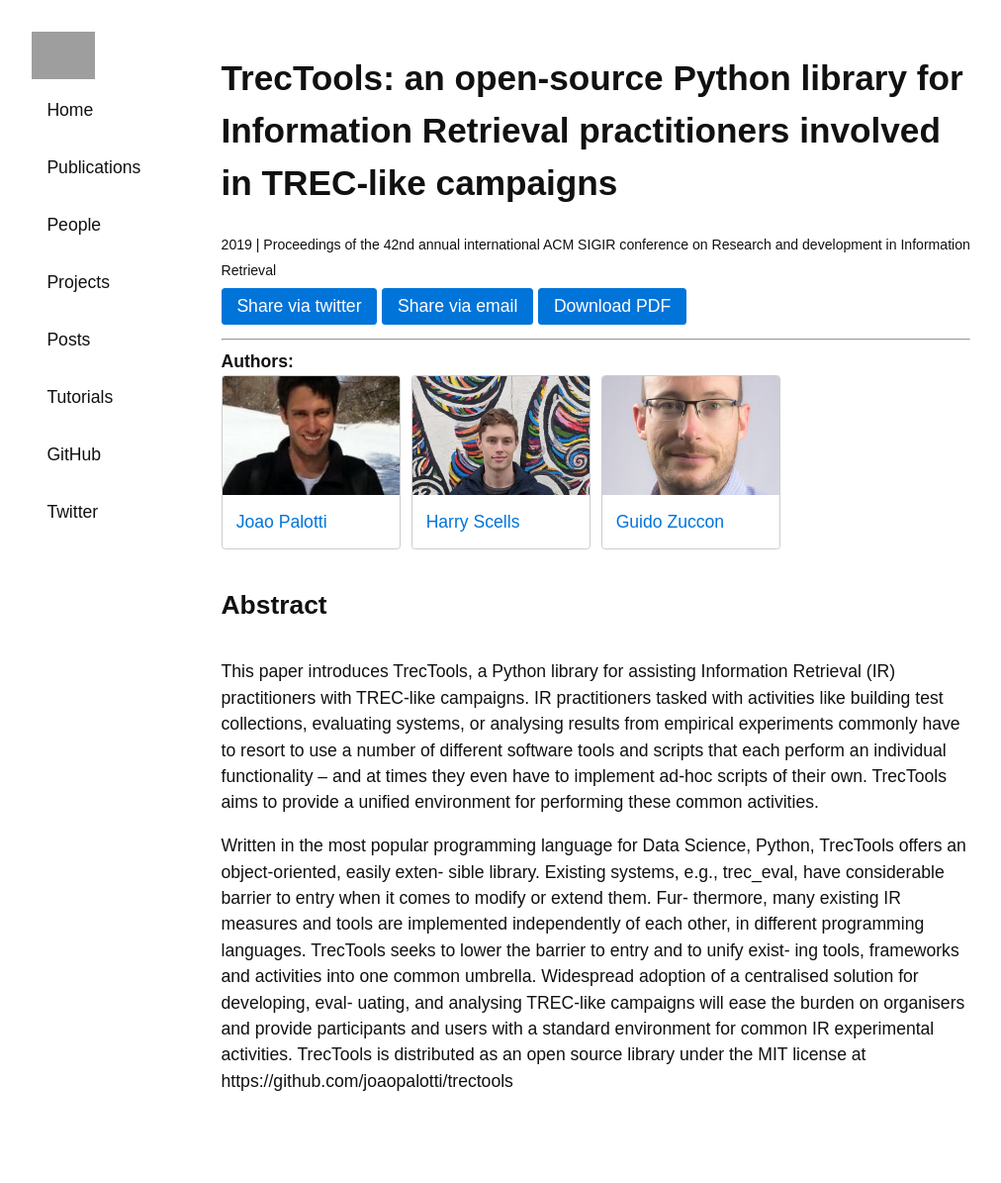
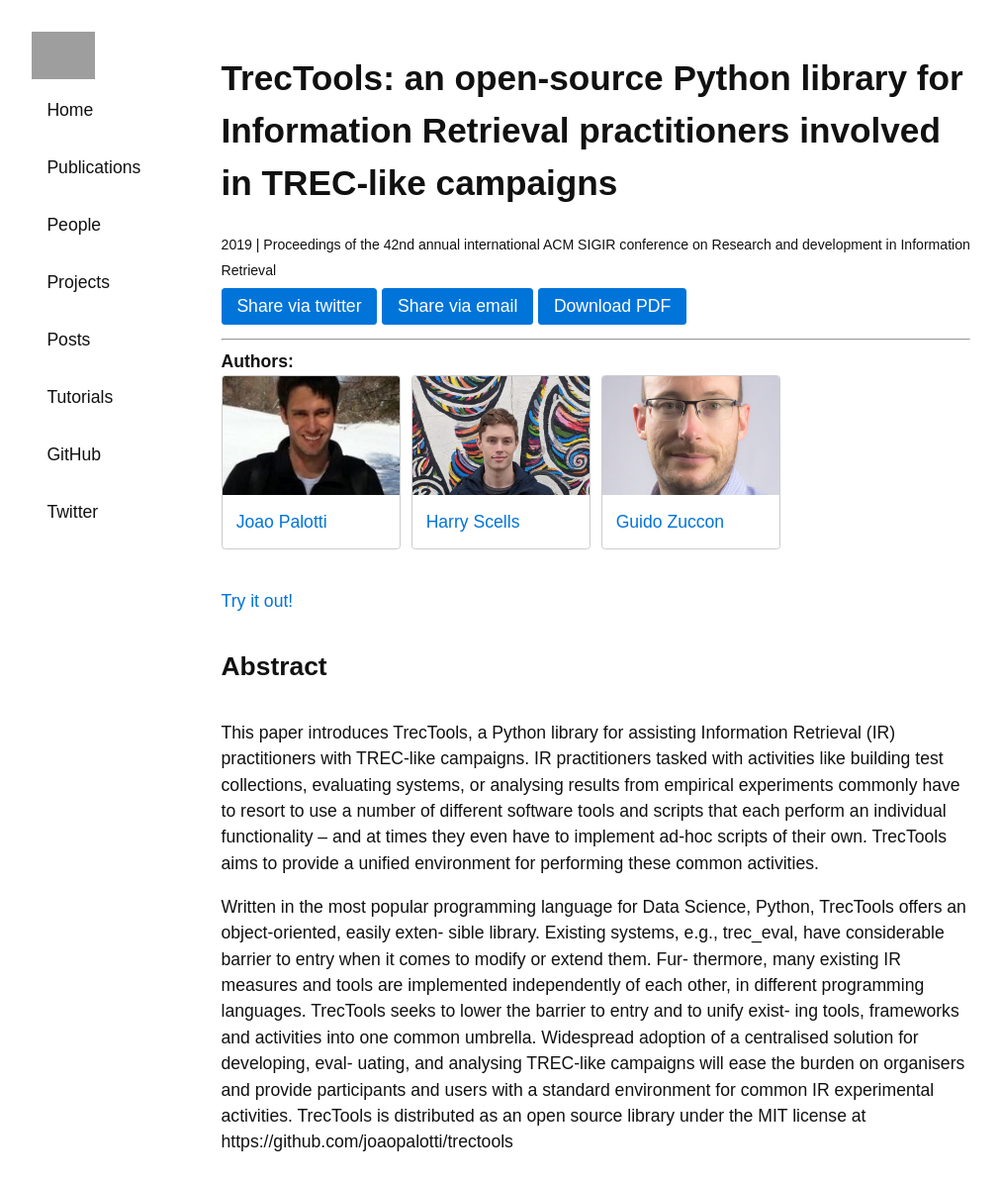
Before and after one commit to ielab/ielab.github.io, a Jekyll site: the page built from _publications/palotti-2019-trectools.md, in a window 1280 px wide. Shown: the whole page at 99% size, without its empty margins (139-1151 px from the left). Built offline with Jekyll 4.4.1, drawn with Linux system fonts in a browser that asks for light colours; before the commit the page ends 1133 px from its top, so only the background shows below that; grey boxes are pictures that could not be loaded.

Commit message:
Update palotti-2019-trectools.md

```diff
--- a/_publications/palotti-2019-trectools.md
+++ b/_publications/palotti-2019-trectools.md
@@ -5,6 +5,8 @@ venue: Proceedings of the 42nd annual international ACM SIGIR conference on Rese
 year: 2019
 pdf: /publications/pdfs/palotti2019trectools.pdf
 ---
+
+[Try it out!](https://hub.gke.mybinder.org/user/joaopalotti-trectools-rnlxhgdz/tree/examples)
 
 ## Abstract
 This paper introduces TrecTools, a Python library for assisting
```
